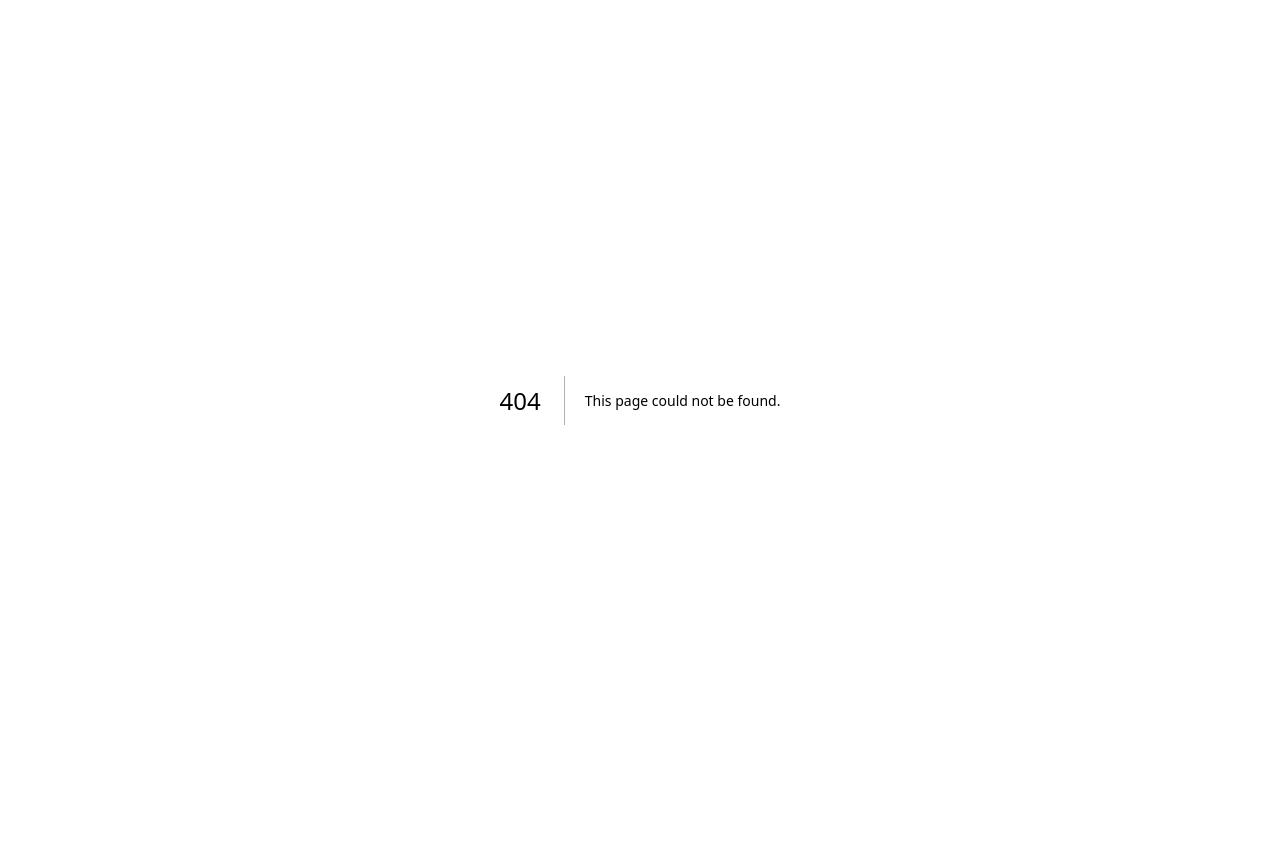
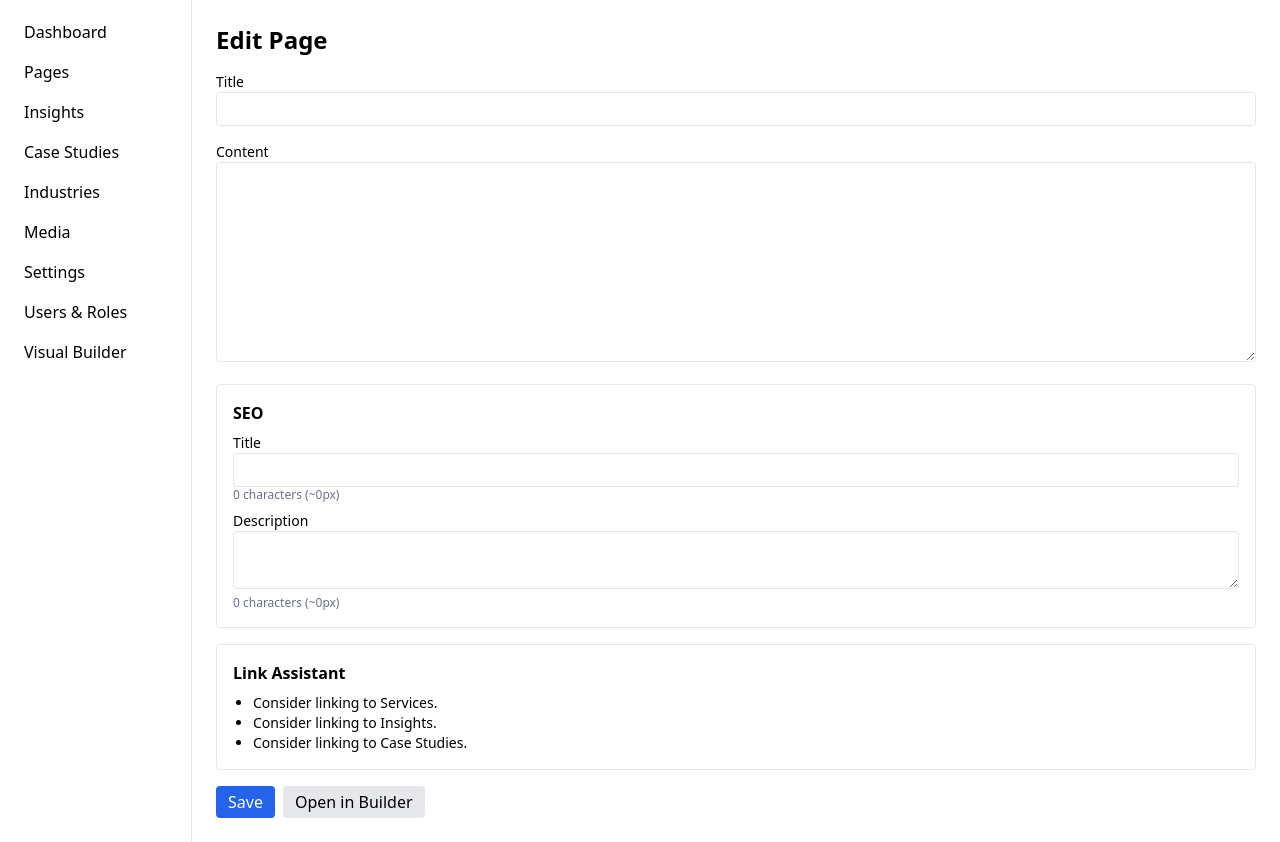
Before and after one commit to adityaamit77/networkk, a Next.js app in the folder apps/cms/: page /pages/1 in a window 1280 px wide. Before the commit this address had no page. Before the commit the page ends 800 px from the top, so only its background shows below. Built offline with nearby package versions, Linux system fonts and the light colour scheme; no server answers; the database is empty; sample sign-in values are in the browser's storage.

Commit message:
feat(cms): add page editor and preview safeguards

```diff
--- /dev/null
+++ b/apps/cms/components/LinkAssistant.tsx
@@ -0,0 +1,26 @@
+interface Props {
+  content: string;
+}
+
+const LINKS = [
+  { keyword: 'Services', href: '/services' },
+  { keyword: 'Insights', href: '/insights' },
+  { keyword: 'Case Studies', href: '/case-studies' }
+];
+
+export default function LinkAssistant({ content }: Props) {
+  const suggestions = LINKS.filter((l) => !content.includes(l.keyword));
+  if (suggestions.length === 0) return null;
+  return (
+    <div className="rounded border p-4">
+      <h2 className="mb-2 font-semibold">Link Assistant</h2>
+      <ul className="list-disc pl-5 text-sm">
+        {suggestions.map((s) => (
+          <li key={s.href}>
+            Consider linking to <a href={s.href}>{s.keyword}</a>.
+          </li>
+        ))}
+      </ul>
+    </div>
+  );
+}
--- /dev/null
+++ b/apps/cms/components/SeoPanel.tsx
@@ -0,0 +1,49 @@
+import { ChangeEvent } from 'react';
+
+interface SeoValues {
+  title: string;
+  description: string;
+}
+
+interface Props {
+  value: SeoValues;
+  onChange: (value: SeoValues) => void;
+}
+
+function pixelWidth(str: string) {
+  return Math.round(str.length * 7); // rough estimate
+}
+
+export default function SeoPanel({ value, onChange }: Props) {
+  const handleTitle = (e: ChangeEvent<HTMLInputElement>) =>
+    onChange({ ...value, title: e.target.value });
+  const handleDescription = (e: ChangeEvent<HTMLTextAreaElement>) =>
+    onChange({ ...value, description: e.target.value });
+  return (
+    <div className="space-y-2 rounded border p-4">
+      <h2 className="font-semibold">SEO</h2>
+      <div>
+        <label className="block text-sm font-medium">Title</label>
+        <input
+          className="w-full rounded border px-2 py-1"
+          value={value.title}
+          onChange={handleTitle}
+        />
+        <p className="text-xs text-gray-500">
+          {value.title.length} characters (~{pixelWidth(value.title)}px)
+        </p>
+      </div>
+      <div>
+        <label className="block text-sm font-medium">Description</label>
+        <textarea
+          className="w-full rounded border px-2 py-1"
+          value={value.description}
+          onChange={handleDescription}
+        />
+        <p className="text-xs text-gray-500">
+          {value.description.length} characters (~{pixelWidth(value.description)}px)
+        </p>
+      </div>
+    </div>
+  );
+}
--- a/apps/cms/pages/api/preview/page.ts
+++ b/apps/cms/pages/api/preview/page.ts
@@ -8,6 +8,8 @@ const querySchema = z.object({
 });
 
 export default async function handler(req: NextApiRequest, res: NextApiResponse) {
+  res.setHeader('X-Robots-Tag', 'noindex');
+  res.setHeader('Cache-Control', 'no-store');
   const { slug } = querySchema.parse(req.query);
   const page = await prisma.page.findUnique({ where: { slug } });
   if (!page) {
--- a/apps/cms/pages/api/preview/stream.ts
+++ b/apps/cms/pages/api/preview/stream.ts
@@ -1,4 +1,5 @@
 import type { NextApiRequest, NextApiResponse } from 'next';
+import { z } from 'zod';
 import { subscribe, unsubscribe } from '@/lib/preview';
 
 export const config = {
@@ -7,12 +8,15 @@ export const config = {
   }
 };
 
+const querySchema = z.object({ slug: z.string().default('/') });
+
 export default function handler(req: NextApiRequest, res: NextApiResponse) {
-  const slug = (req.query.slug as string) ?? '/';
+  const { slug } = querySchema.parse(req.query);
   res.writeHead(200, {
     'Content-Type': 'text/event-stream',
-    'Cache-Control': 'no-cache',
-    Connection: 'keep-alive'
+    'Cache-Control': 'no-store',
+    Connection: 'keep-alive',
+    'X-Robots-Tag': 'noindex'
   });
   res.write('\n');
   subscribe(slug, res);
--- /dev/null
+++ b/apps/cms/pages/pages/[id].tsx
@@ -0,0 +1,107 @@
+import { useRouter } from 'next/router';
+import { useEffect, useState } from 'react';
+import Link from 'next/link';
+import Layout from '../../components/Layout';
+import SeoPanel from '../../components/SeoPanel';
+import LinkAssistant from '../../components/LinkAssistant';
+import type { GetServerSideProps } from 'next';
+import { requireAuth } from '../../lib/auth';
+
+interface PageData {
+  title: string;
+  content: string;
+  seo: { title: string; description: string };
+}
+
+export default function PageEditor() {
+  const router = useRouter();
+  const { id } = router.query;
+  const [loading, setLoading] = useState(true);
+  const [data, setData] = useState<PageData>({
+    title: '',
+    content: '',
+    seo: { title: '', description: '' }
+  });
+
+  useEffect(() => {
+    if (!id) return;
+    fetch(`/api/pages/${id}`)
+      .then((res) => res.json())
+      .then((json) => {
+        setData({
+          title: json.title ?? '',
+          content: json.blocks ? JSON.stringify(json.blocks, null, 2) : '',
+          seo: {
+            title: json.seo?.title ?? '',
+            description: json.seo?.description ?? ''
+          }
+        });
+        setLoading(false);
+      });
+  }, [id]);
+
+  const save = async () => {
+    await fetch(`/api/pages/${id}`, {
+      method: 'PUT',
+      headers: { 'Content-Type': 'application/json' },
+      body: JSON.stringify({
+        title: data.title,
+        seo: data.seo,
+        blocks: data.content
+      })
+    });
+    alert('Saved');
+  };
+
+  if (loading) {
+    return (
+      <Layout>
+        <p>Loading…</p>
+      </Layout>
+    );
+  }
+
+  return (
+    <Layout>
+      <h1 className="mb-4 text-2xl font-bold">Edit Page</h1>
+      <div className="space-y-4">
+        <div>
+          <label className="block text-sm font-medium">Title</label>
+          <input
+            className="w-full rounded border px-2 py-1"
+            value={data.title}
+            onChange={(e) => setData({ ...data, title: e.target.value })}
+          />
+        </div>
+        <div>
+          <label className="block text-sm font-medium">Content</label>
+          <textarea
+            className="w-full rounded border px-2 py-1 min-h-[200px]"
+            value={data.content}
+            onChange={(e) => setData({ ...data, content: e.target.value })}
+          />
+        </div>
+        <SeoPanel
+          value={data.seo}
+          onChange={(seo) => setData({ ...data, seo })}
+        />
+        <LinkAssistant content={data.content} />
+        <div className="flex gap-2">
+          <button
+            type="button"
+            onClick={save}
+            className="rounded bg-blue-600 px-3 py-1 text-white"
+          >
+            Save
+          </button>
+          <Link href="/builder" className="rounded bg-gray-200 px-3 py-1">
+            Open in Builder
+          </Link>
+        </div>
+      </div>
+    </Layout>
+  );
+}
+
+export const getServerSideProps: GetServerSideProps = (ctx) =>
+  requireAuth(ctx, async () => ({ props: {} }));
--- a/apps/cms/pages/pages.tsx
+++ b/apps/cms/pages/pages/index.tsx
@@ -1,8 +1,9 @@
 import { useEffect, useState } from 'react';
 import type { GetServerSideProps } from 'next';
-import Layout from '../components/Layout';
-import DataState from '../components/DataState';
-import { requireAuth } from '../lib/auth';
+import Link from 'next/link';
+import Layout from '../../components/Layout';
+import DataState from '../../components/DataState';
+import { requireAuth } from '../../lib/auth';
 
 interface Item { id: number; title: string }
 
@@ -24,7 +25,14 @@ export default function Pages() {
       <DataState loading={loading} items={items} error={null}>
         <ul>
           {items.map((p) => (
-            <li key={p.id}>{p.title}</li>
+            <li key={p.id} className="flex gap-2">
+              <Link href={`/pages/${p.id}`} className="text-blue-600 hover:underline">
+                {p.title}
+              </Link>
+              <Link href="/builder" className="text-sm text-gray-600 hover:underline">
+                Open in Builder
+              </Link>
+            </li>
           ))}
         </ul>
       </DataState>
```
